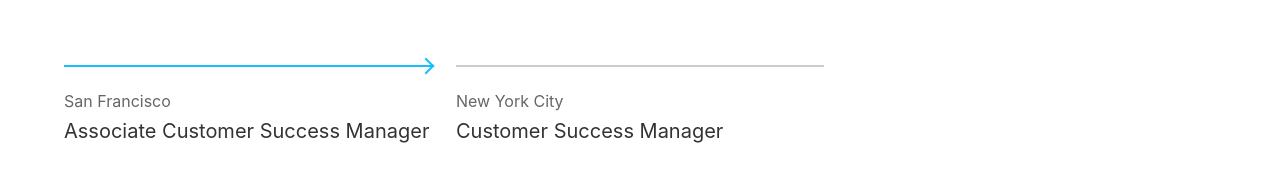
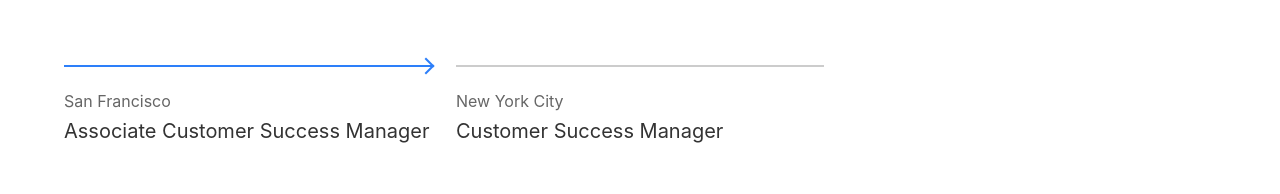
Before and after one commit to tomgenoni/job-listings, a React (Create React App) app: page / in a window 1280 px wide. In both pictures the pointer is over the link 248 px from the left and 1362 px from the top of the page. Shown: the part 1258-1452 px from the top of the page. Built offline with nearby package versions, Linux system fonts and the light colour scheme; a web font is replaced by a local one.

Commit message:
Update index.module.scss

```diff
--- a/src/components/List/Section/Job/index.module.scss
+++ b/src/components/List/Section/Job/index.module.scss
@@ -24,12 +24,12 @@
   transform: rotate(45deg);
 }
 
-.customer-success .job:hover,
-.customer-success .job:hover:after {
+:global(.customer-success) .job:hover,
+:global(.customer-success) .job:hover:after {
   border-color: $color-blue-500;
 }
 
-.marketing .job:hover,
-.marketing .job:hover:after {
+:global(.marketing) .job:hover,
+:global(.marketing) .job:hover:after {
   border-color: $color-red;
 }
```
